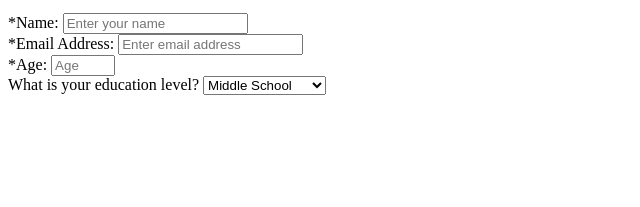
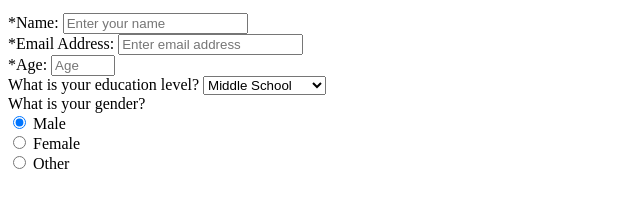
Before and after one commit to csc473s2019-webdev/hw3-p5-practice-with-html-css-forms-albert6051, a plain HTML site: page survey.html in a window 1280 px wide. Shown: the part 101-308 px from the top of the page, without its empty margins (0-640 px from the left). Drawn offline with Linux system fonts and the light colour scheme.

Commit message:
update radio

```diff
--- a/survey.html
+++ b/survey.html
@@ -20,13 +20,17 @@
         <input type="email" name="" id="email" placeholder="Enter email address"><br>
         <label for="" id="number-label">*Age:</label>
         <input type="number" name="" id="number" min="1" max="100" placeholder="Age"><br>
-        <label for="" id="dropdown-label">What is your education level?</label>
+        <label for="" id="dropdown-label">What is your education level? </label>
         <select name="" id="dropdown">
             <option value="1">Middle School</option>
             <option value="2">High School</option>
             <option value="3">College</option>
             <option value="4">Graduate School</option>
         </select>
+        <br><label for="gender-label">What is your gender? </label><br>
+        <input type="radio" name="gender" value="male" checked> Male <br>
+        <input type="radio" name="gender" value="female" > Female <br>
+        <input type="radio" name="gender" value="other" > Other <br>
     </form>
 </body>
 </html>
```
